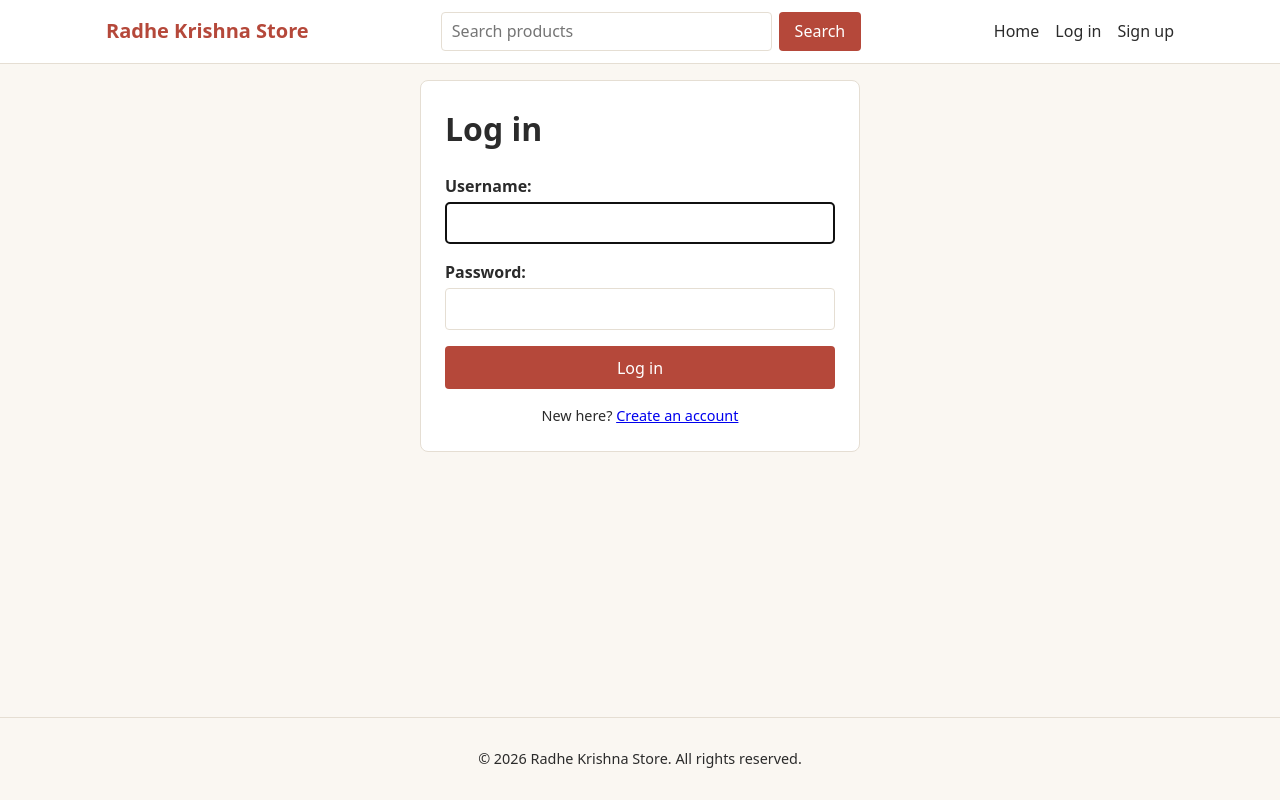
After one commit to web-kalakaar/radhe-krishna-store, a Django app: page /accounts/login/ in a window 1280 px wide. The commit adds this page. Run offline with Django 5.2, Linux system fonts and the light colour scheme.

Commit message:
Add login, logout and account links in the navbar

```diff
--- a/accounts/urls.py
+++ b/accounts/urls.py
@@ -1,3 +1,4 @@
+from django.contrib.auth import views as auth_views
 from django.urls import path
 
 from . import views
@@ -6,4 +7,13 @@
 
 urlpatterns = [
     path("signup/", views.signup, name="signup"),
+    path(
+        "login/",
+        auth_views.LoginView.as_view(
+            template_name="accounts/login.html",
+            redirect_authenticated_user=True,
+        ),
+        name="login",
+    ),
+    path("logout/", auth_views.LogoutView.as_view(), name="logout"),
 ]
--- a/config/settings.py
+++ b/config/settings.py
@@ -128,6 +128,10 @@
 MEDIA_URL = "/media/"
 MEDIA_ROOT = BASE_DIR / "media"
 
+# Authentication
+LOGIN_URL = "accounts:login"
+LOGIN_REDIRECT_URL = "store:home"
+LOGOUT_REDIRECT_URL = "store:home"
 # Default primary key field type
 # https://docs.djangoproject.com/en/5.2/ref/settings/#default-auto-field
 
--- a/static/css/style.css
+++ b/static/css/style.css
@@ -505,3 +505,40 @@
   width: 100%;
   padding: 0.6rem 1rem;
 }
+/* Navbar account links */
+.nav {
+  display: flex;
+  align-items: center;
+  gap: 1rem;
+}
+
+.nav a {
+  margin-left: 0;
+}
+
+.nav__form {
+  margin: 0;
+}
+
+.nav__user {
+  color: #6b6458;
+}
+
+.link-button {
+  padding: 0;
+  font: inherit;
+  color: var(--color-text);
+  background: none;
+  border: 0;
+  cursor: pointer;
+}
+
+.link-button:hover {
+  color: var(--color-primary);
+}
+
+.form-note {
+  margin: 1rem 0 0;
+  font-size: 0.9rem;
+  text-align: center;
+}
--- /dev/null
+++ b/templates/accounts/login.html
@@ -0,0 +1,18 @@
+{% extends "base.html" %}
+
+{% block title %}Log in{% endblock %}
+
+{% block content %}
+  <div class="form-card">
+    <h1>Log in</h1>
+
+    <form method="post" novalidate>
+      {% csrf_token %}
+      <input type="hidden" name="next" value="{{ next }}">
+      {% include "partials/form_fields.html" %}
+      <button type="submit" class="btn btn--block">Log in</button>
+    </form>
+
+    <p class="form-note">New here? <a href="{% url 'accounts:signup' %}">Create an account</a></p>
+  </div>
+{% endblock %}
--- a/templates/partials/navbar.html
+++ b/templates/partials/navbar.html
@@ -10,7 +10,16 @@
 
     <nav class="nav">
       <a href="{% url 'store:home' %}">Home</a>
-            <a href="{% url 'accounts:signup' %}">Sign up</a>
+      {% if user.is_authenticated %}
+        <span class="nav__user">Hi, {{ user.username }}</span>
+        <form method="post" action="{% url 'accounts:logout' %}" class="nav__form">
+          {% csrf_token %}
+          <button type="submit" class="link-button">Log out</button>
+        </form>
+      {% else %}
+        <a href="{% url 'accounts:login' %}">Log in</a>
+        <a href="{% url 'accounts:signup' %}">Sign up</a>
+      {% endif %}
     </nav>
   </div>
 </header>
```
